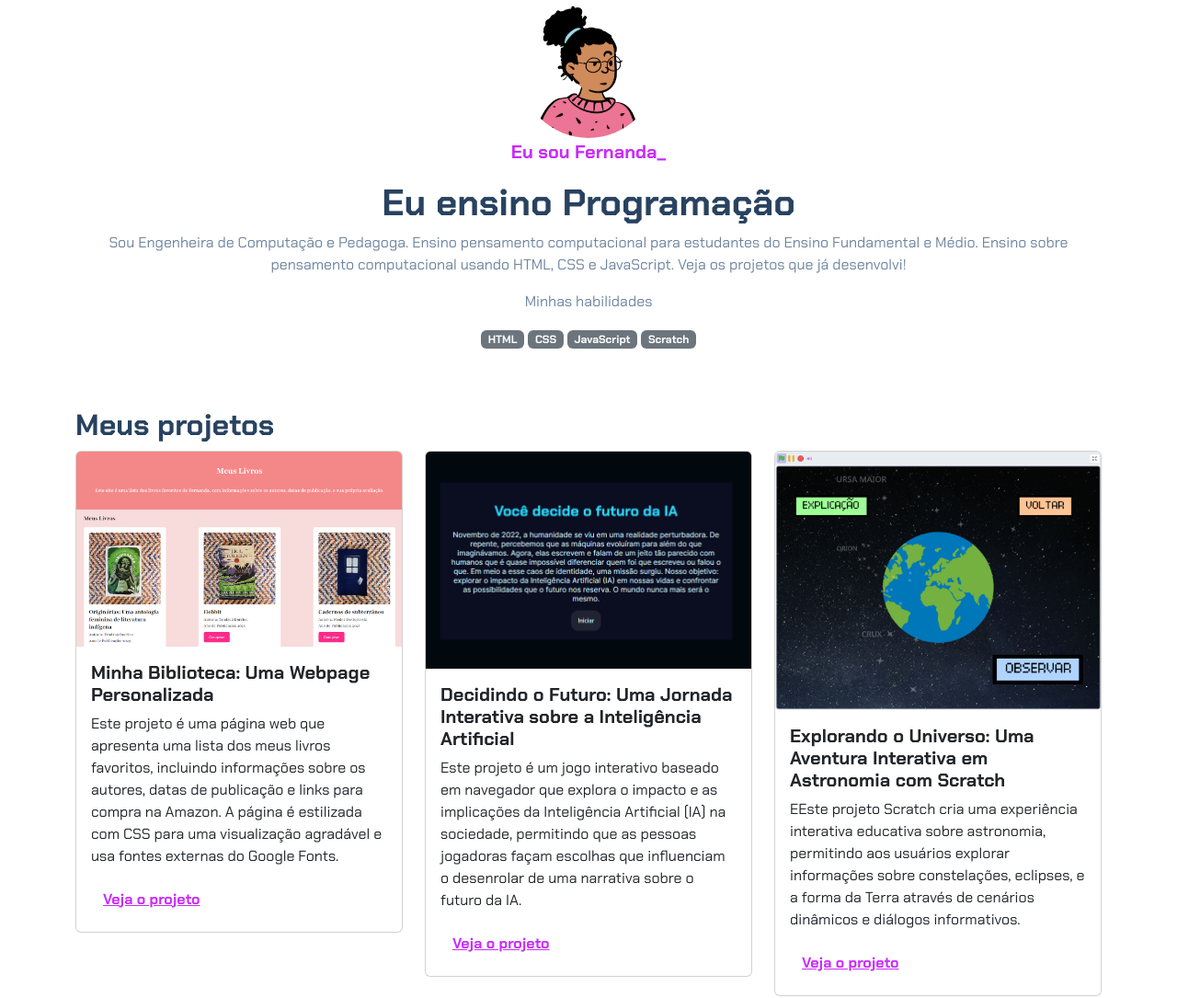
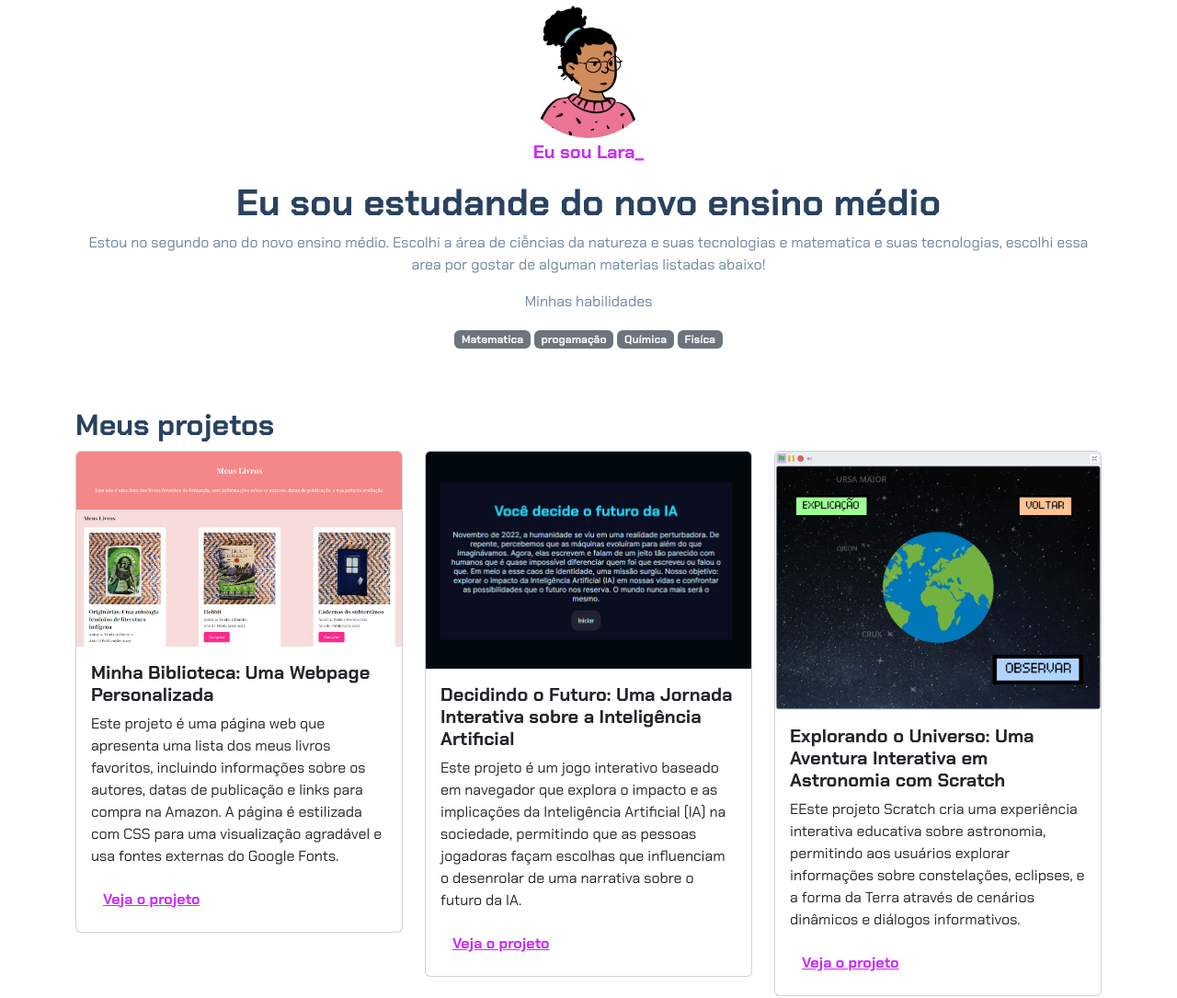
Before and after one commit to Laralohmann/laraoliveira, a plain HTML site: page index.html in a window 1280 px wide. Shown: the top 1085 px of the page at 92% size. Drawn offline with nearby package versions, Linux system fonts and the light colour scheme.

Commit message:
Add files via upload

```diff
--- a/index.html
+++ b/index.html
@@ -14,17 +14,15 @@
     <header class="container text-center">
         <img src="img/avatar-perfil.png" alt="avatar da Fernanda" class="rounded-circle" width="150" height="150"
             srcset="">
-        <p class="lead">Eu sou Fernanda_</p>
-        <h1>Eu ensino Programação</h1>
-        <p>Sou Engenheira de Computação e Pedagoga. Ensino pensamento computacional para estudantes do Ensino
-            Fundamental e Médio. Ensino sobre pensamento computacional usando HTML, CSS e JavaScript. Veja os projetos
-            que já desenvolvi!</p>
+        <p class="lead">Eu sou Lara_</p>
+        <h1>Eu sou estudande do novo ensino médio</h1>
+        <p>Estou no segundo ano do novo ensino médio. Escolhi a área de ciễncias da natureza e suas tecnologias e matematica e suas tecnologias, escolhi essa area por gostar de alguman materias listadas abaixo!</p>
         <p>Minhas habilidades</p>
         <div>
-            <p class="badge bg-secondary">HTML</p>
-            <p class="badge bg-secondary">CSS</p>
-            <p class="badge bg-secondary">JavaScript</p>
-            <p class="badge bg-secondary">Scratch</p>
+            <p class="badge bg-secondary">Matematica</p>
+            <p class="badge bg-secondary">progamação</p>
+            <p class="badge bg-secondary">Química</p>
+            <p class="badge bg-secondary">Fisíca</p>
         </div>
     </header>
     <main class="container mt-5">
```
